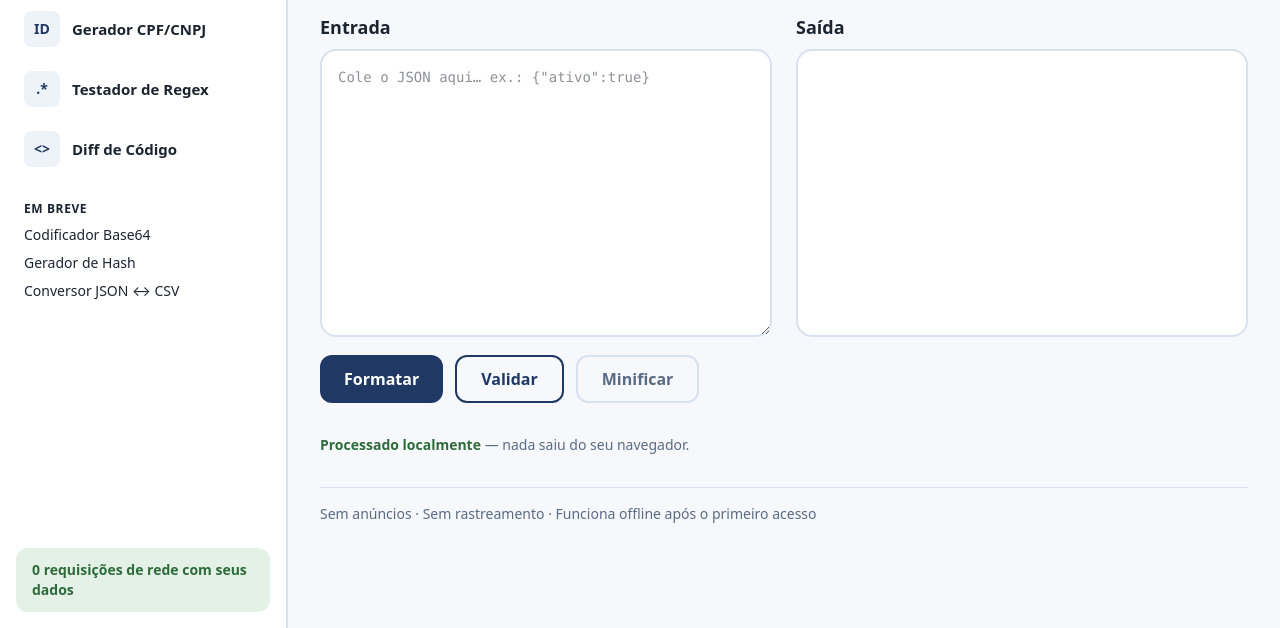
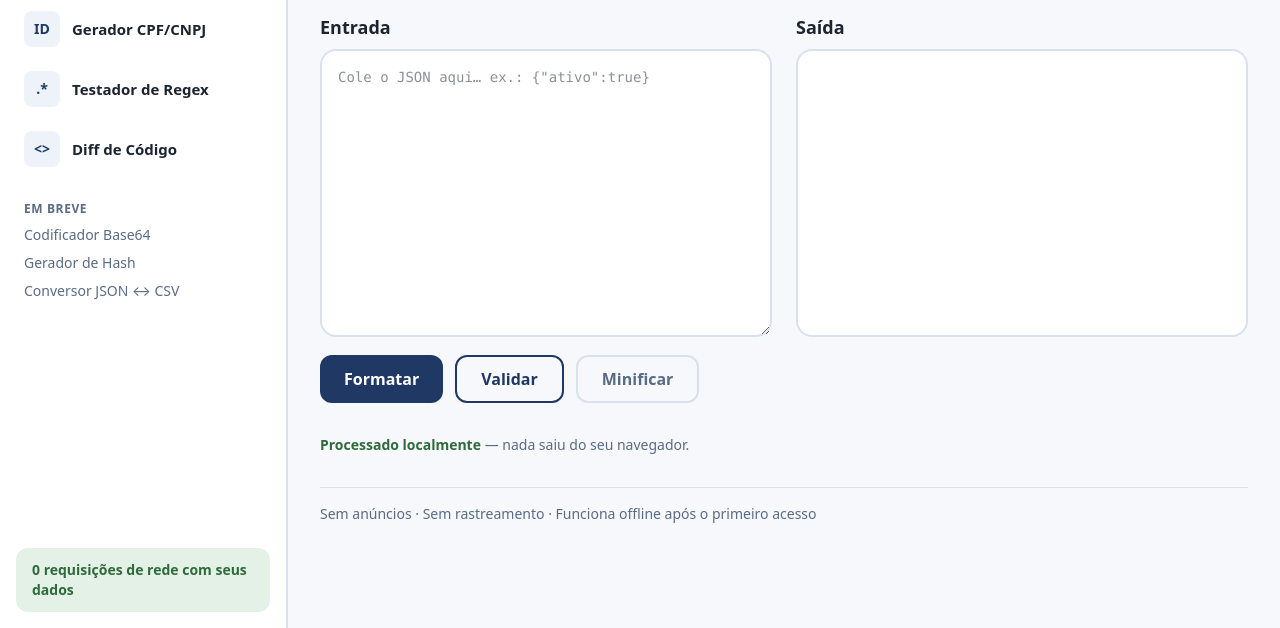
Before and after one commit to lorenzofrozza/dev-portal, a website: page index.html in a window 1280 px wide. Shown: the part 173-801 px from the top of the page. Drawn offline with Linux system fonts and the light colour scheme.

Commit message:
fix: contraste AA no texto "Em breve" da barra lateral

```diff
--- a/index.html
+++ b/index.html
@@ -32,8 +32,8 @@
       <p class="px-6 pt-6 pb-2 text-xs font-bold tracking-wider text-muted">FERRAMENTAS</p>
       <nav id="nav-tools" class="px-3 flex flex-col gap-1" aria-label="Ferramentas"></nav>
 
-      <p class="px-6 pt-6 pb-2 text-xs font-bold tracking-wider text-muted/60">EM BREVE</p>
-      <ul id="nav-soon" class="px-6 flex flex-col gap-2 text-sm text-muted/60"></ul>
+      <p class="px-6 pt-6 pb-2 text-xs font-bold tracking-wider text-muted">EM BREVE</p>
+      <ul id="nav-soon" class="px-6 flex flex-col gap-2 text-sm text-muted"></ul>
 
       <div class="mt-auto m-4 rounded-xl bg-leaf-soft px-4 py-3 text-sm font-bold text-leaf">
         0 requisições de rede com seus dados
```
